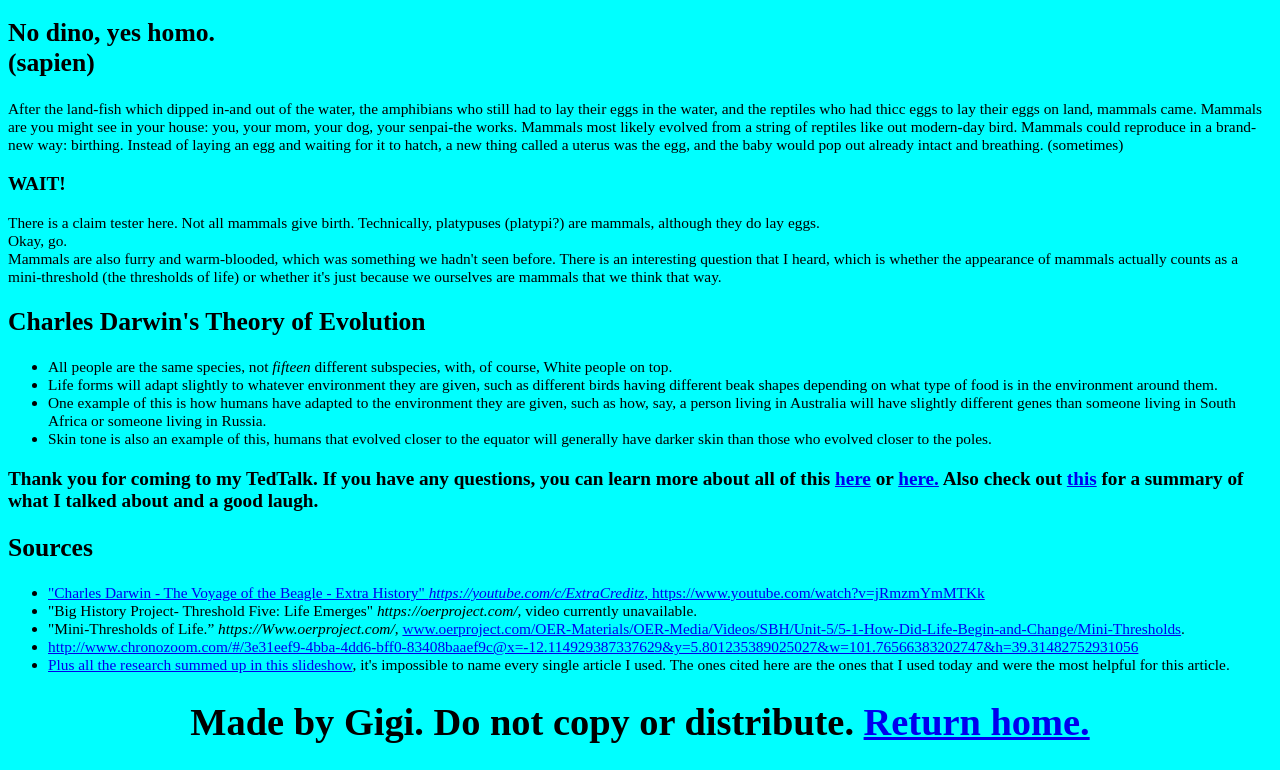
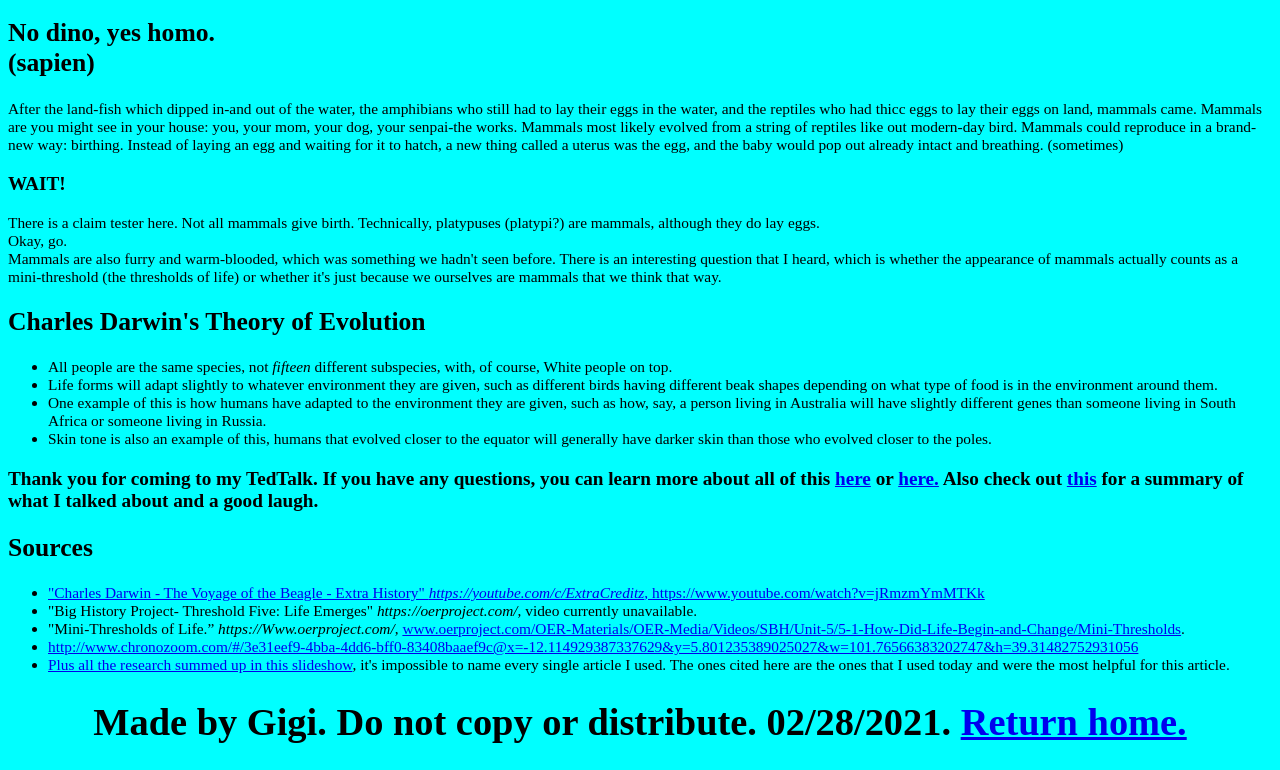
Before and after one commit to cloudisqueer/cloudisqueer.github.io, a plain HTML site: page lifet5/index.html in a window 1280 px wide. Shown: the part 1656-2426 px from the top of the page. Drawn offline with Linux system fonts and the light colour scheme.

Commit message:
Update index.html

```diff
--- a/lifet5/index.html
+++ b/lifet5/index.html
@@ -81,6 +81,6 @@
 						<li><a href="http://www.chronozoom.com/#/3e31eef9-4bba-4dd6-bff0-83408baaef9c@x=-12.114929387337629&y=5.801235389025027&w=101.76566383202747&h=39.31482752931056">http://www.chronozoom.com/#/3e31eef9-4bba-4dd6-bff0-83408baaef9c@x=-12.114929387337629&y=5.801235389025027&w=101.76566383202747&h=39.31482752931056</a>
 							<li><a href="https://docs.google.com/presentation/d/1mwsg-7khPwOiBiZ-fM4XB7W8_2CSIxJ1gyLYRru7NbE/edit#slide=id.g798bcfb160_0_112">Plus all the research summed up in this slideshow</a>, it's impossible to name every single article I used. The ones cited here are the ones that I used today and were the most helpful for this article.
 		</ul>
-		<h1>Made by Gigi. Do not copy or distribute. <a href="https://gayfrog.xyz/#top">Return home.</a></h1>
+		<h1>Made by Gigi. Do not copy or distribute. 02/28/2021. <a href="https://gayfrog.xyz/#top">Return home.</a></h1>
 	</body>
 </html>
```
